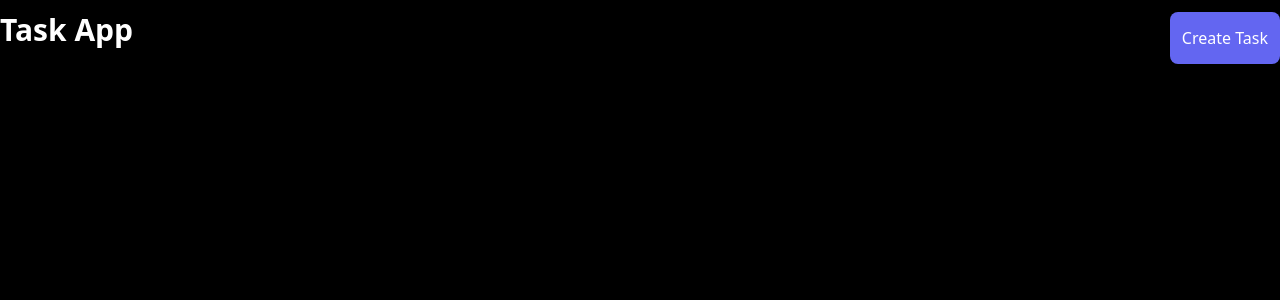
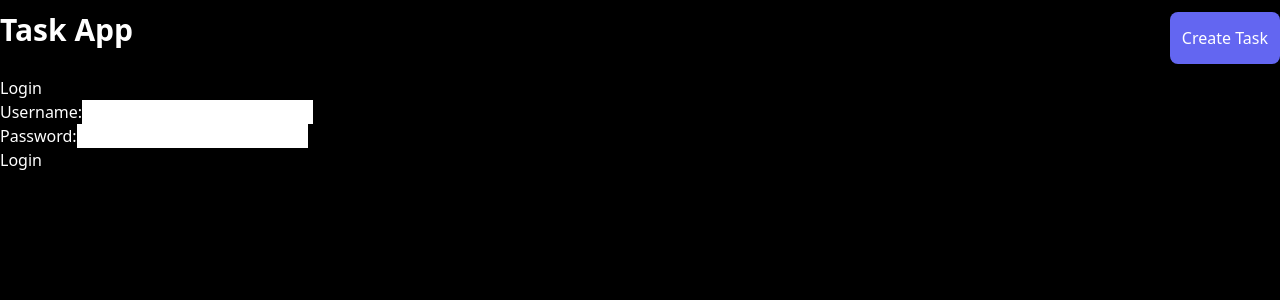
Before and after one commit to luuisHdez/FrontReactVite, a React (Vite) app: page /login in a window 1280 px wide. Shown: the top 300 px of the page. Built offline with nearby package versions, Linux system fonts and the light colour scheme.

Commit message:
adding files not finished of loginPage

```diff
--- a/src/App.jsx
+++ b/src/App.jsx
@@ -1,22 +1,31 @@
-import { BrowserRouter, Routes,Route, Navigate } from 'react-router-dom'
-import { TasksPage } from './pages/TasksPage';
-import  TaskFormPage  from './pages/TaskFormPage';
+
+
+import React from 'react';
+import { BrowserRouter, Routes, Route, Navigate } from 'react-router-dom';
+import TasksPage from './pages/TasksPage';
+import TaskFormPage from './pages/TaskFormPage';
+import LoginPage from './pages/LoginPage'; // Import LoginPage
 import { Navigation } from './components/Navigation';
 import { Toaster } from 'react-hot-toast';
-function App(){
+
+function App() {
+    const isAuthenticated = localStorage.getItem('access_token');
+
     return (
         <BrowserRouter>
             <div className="container mx-auto">
                 <Navigation />
                 <Routes>
-        <Route path="/" element={<Navigate replace to="/tasks"/>} />
-        <Route path="/tasks" element={<TasksPage />} />
-        <Route path="/tasks-create" element={<TaskFormPage />} />
-        <Route path="/tasks/:id" element={<TaskFormPage />} />
+                    <Route path="/" element={isAuthenticated ? <Navigate replace to="/tasks"/> : <LoginPage />} />
+                    <Route path="/login" element={<LoginPage />} />
+                    <Route path="/tasks" element={isAuthenticated ? <TasksPage /> : <Navigate replace to="/login" />} />
+                    <Route path="/tasks-create" element={isAuthenticated ? <TaskFormPage /> : <Navigate replace to="/login" />} />
+                    <Route path="/tasks/:id" element={isAuthenticated ? <TaskFormPage /> : <Navigate replace to="/login" />} />
                 </Routes>
                 <Toaster />
             </div>
         </BrowserRouter>
     );
 }
-export default App
+
+export default App;
--- /dev/null
+++ b/src/pages/LoginPage.jsx
@@ -0,0 +1,58 @@
+import React, { useState } from 'react';
+import axios from 'axios';
+import { useNavigate } from 'react-router-dom';
+
+// Custom hook for handling login
+const useLogin = () => {
+    const navigate = useNavigate();
+
+    const loginUser = async (credentials) => {
+        try {
+            const response = await axios.post(`${process.env.REACT_APP_API_URL}/api/v1/token/`, credentials);
+            localStorage.setItem('access_token', response.data.access);
+            localStorage.setItem('refresh_token', response.data.refresh);
+            navigate('/tasks');
+        } catch (error) {
+            console.error('Login failed:', error);
+            throw error; // Throw error to be caught by the calling component
+        }
+    };
+
+    return { loginUser };
+};
+
+function LoginPage() {
+    const [username, setUsername] = useState('');
+    const [password, setPassword] = useState('');
+    const [error, setError] = useState('');
+    const { loginUser } = useLogin();
+
+    const handleLogin = async (e) => {
+        e.preventDefault();
+        try {
+            await loginUser({ username, password });
+        } catch (error) {
+            setError('Failed to log in. Please check your credentials and try again.');
+        }
+    };
+
+    return (
+        <div>
+            <h1>Login</h1>
+            <form onSubmit={handleLogin}>
+                <div>
+                    <label>Username:</label>
+                    <input type="text" value={username} onChange={e => setUsername(e.target.value)} required />
+                </div>
+                <div>
+                    <label>Password:</label>
+                    <input type="password" value={password} onChange={e => setPassword(e.target.value)} required />
+                </div>
+                <button type="submit">Login</button>
+                {error && <p className="error">{error}</p>}
+            </form>
+        </div>
+    );
+}
+
+export default LoginPage;
```
Lines whose indentation alone changed are shown as unchanged.
